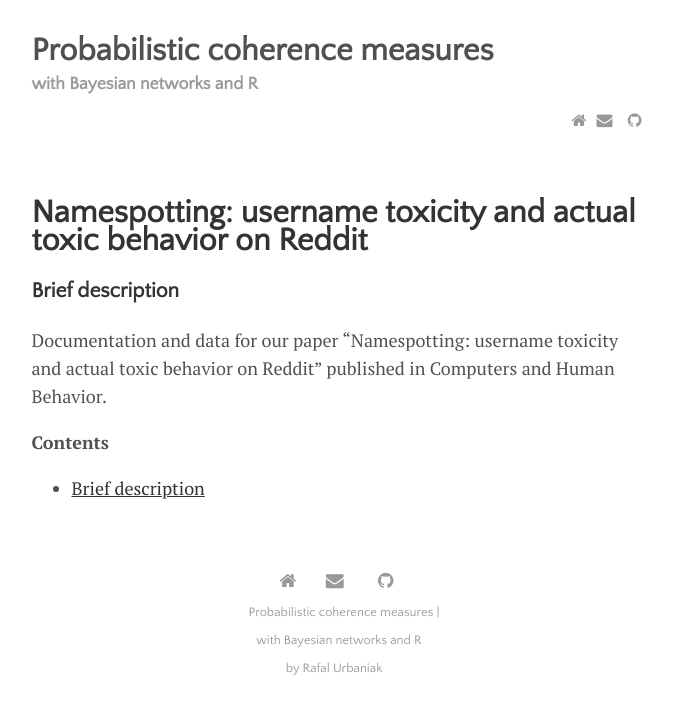
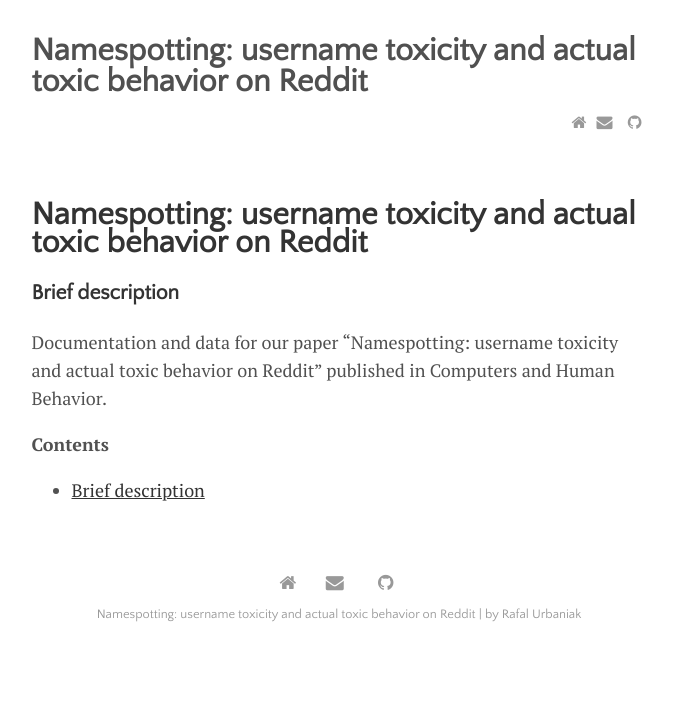
Before and after one commit to rfl-urbaniak/namespotting, a Jekyll site: the page built from index.md, in a window 1280 px wide. Shown: the top 715 px of the page, without its empty margins (301-974 px from the left). Built offline with Jekyll 4.4.1, drawn with Linux system fonts in a browser that asks for light colours.

Commit message:
Update _config.yml

```diff
--- a/_config.yml
+++ b/_config.yml
@@ -22,8 +22,7 @@
 
 
 # Customise atom feed settings (this is where Jekyll-Feed gets configuration information)
-title:		           'Probabilistic coherence measures '
-description:	       '</br> with Bayesian networks and R </br>'
+title:		           'Namespotting: username toxicity and actual toxic behavior on Reddit'
 author:              'Rafal Urbaniak'
 
 # RSS 2.0 can be used instead of Atom by uncommenting following two lines
```
